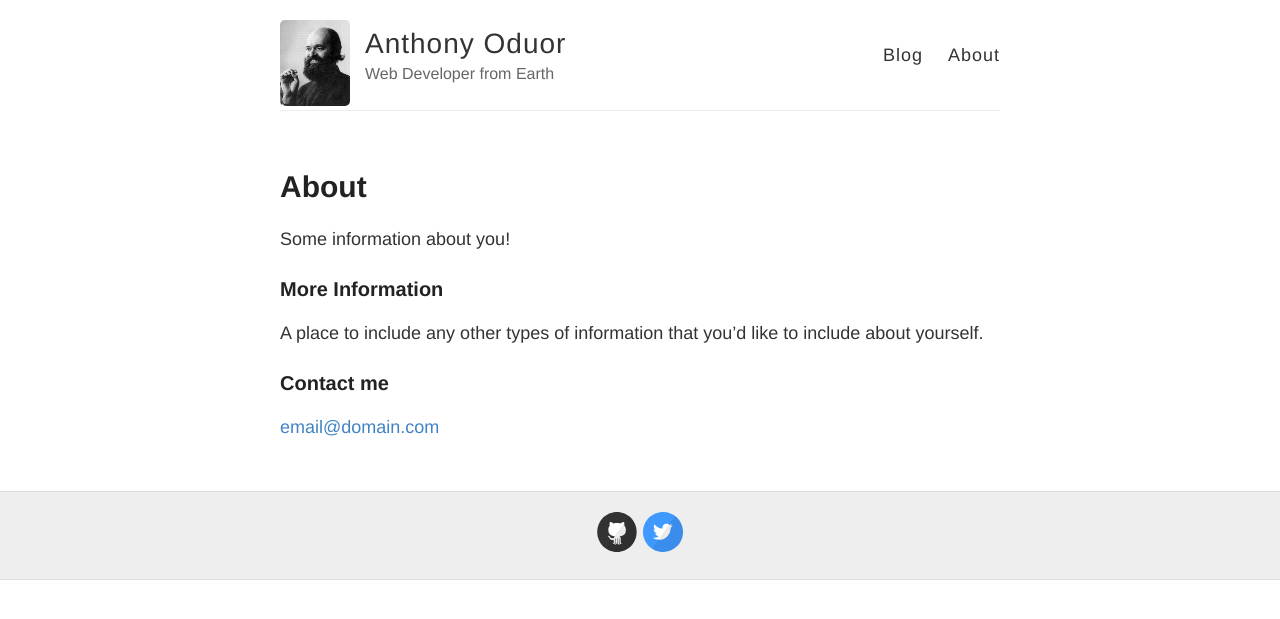
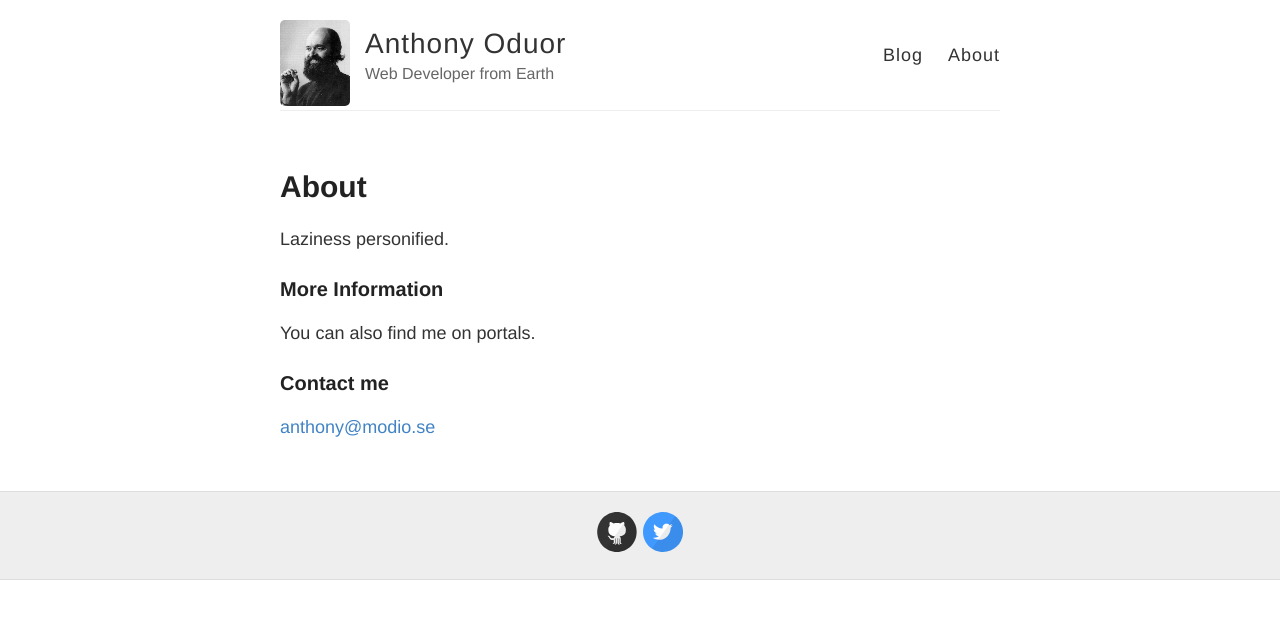
Before and after one commit to highPriestLOL/highPriestLOL.github.io, a Jekyll site: the page built from about.md, in a window 1280 px wide. Shown: the top 619 px of the page. Built offline with Jekyll 4.4.1, drawn with Linux system fonts in a browser that asks for light colours; Markdown is read by kramdown in place of the engine named in the settings.

Commit message:
Update HAME post markup format
Add email on about page

Signed-off-by: Anthony Oduor <antouboduor@gmail.com>

```diff
--- a/_config.yml
+++ b/_config.yml
@@ -21,6 +21,7 @@ footer-links:
   github: highPriestLOL
   rss: # just type anything here for a working RSS icon, make sure you set the "url" above!
   twitter: outhorand
+  gplus: AnthonyOduor
   stackoverflow: # your stackoverflow profile, e.g. "users/50476/bart-kiers"
 
 # Your disqus shortname, entering this will enable commenting on posts
--- a/about.md
+++ b/about.md
@@ -4,12 +4,12 @@ title: About
 permalink: /about/
 ---
 
-Some information about you!
+Laziness personified.
 
 ### More Information
 
-A place to include any other types of information that you'd like to include about yourself.
+You can also find me on portals.
 
 ### Contact me
 
-[email@domain.com](mailto:email@domain.com)
+[anthony@modio.se](mailto:anthony@modio.se)
```
Also changed, not shown: _posts/2014-9-26-hame-r1-router-wifi-password.md (+2 -2 lines), 4 other files.
